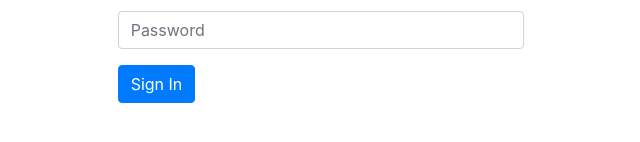
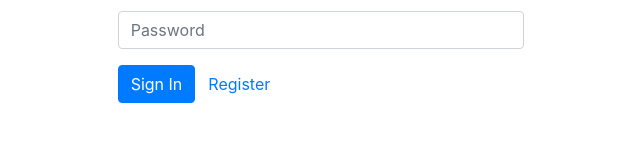
Before and after one commit to SandeepDesu/ecart, an Angular app: page /login in a window 1280 px wide. Shown: the part 208-350 px from the top of the page, without its empty margins (324-964 px from the left). Built offline with nearby package versions, Linux system fonts and the light colour scheme.

Commit message:
updated with login signup routing

```diff
--- a/src/app/login/login.component.html
+++ b/src/app/login/login.component.html
@@ -31,6 +31,7 @@
                 </div>
             </div>
             <button type="submit" class="btn btn-primary">Sign In</button>
+            <button type="button" class="btn btn-link" [routerLink]="['/signup']">Register</button>
         </form>
     </div>
 </div>
--- a/src/app/signup/signup.component.html
+++ b/src/app/signup/signup.component.html
@@ -69,6 +69,7 @@
                 </div>
             </div>
             <button type="submit" class="btn btn-primary">Sign Up</button>
+            <button type="button" class="btn btn-link" [routerLink]="['/login']">SignIn</button>
         </form>
     </div>
 </div>
```
